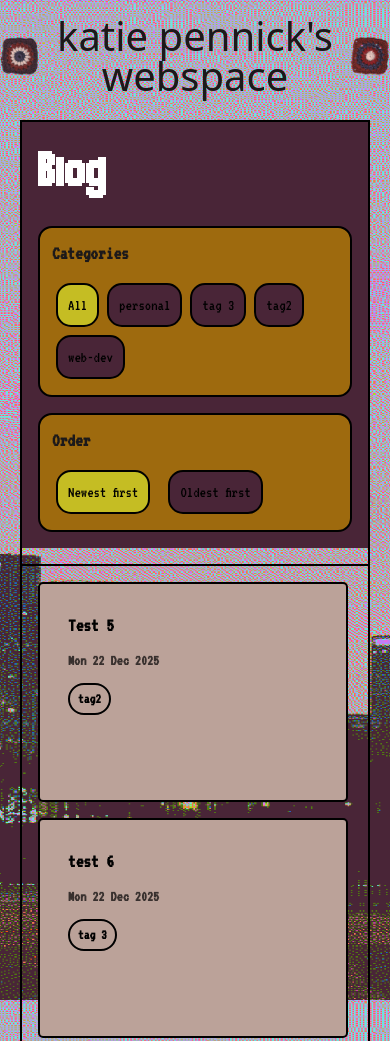
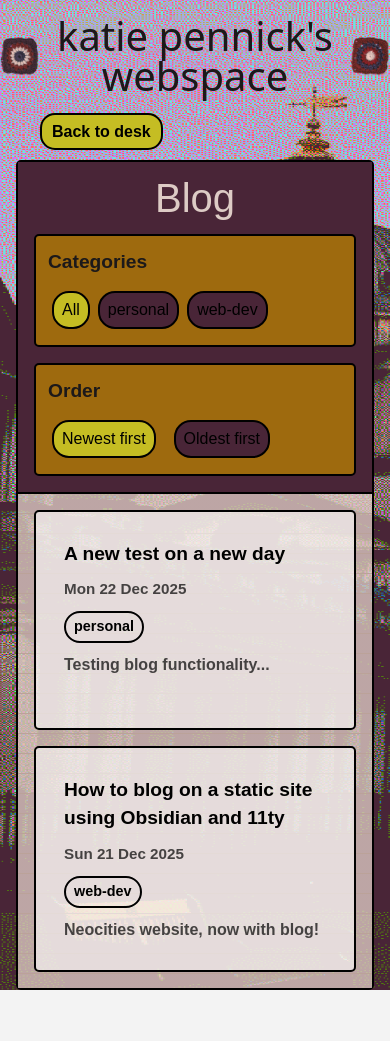
Before and after one commit to katiepennick/Katie-Pennicks-Webspace, an Eleventy site: page blog.njk in a window 390 px wide. Shown: the top 1041 px of the page. After the commit the page ends 1006 px from the top, so only its background shows below. Built offline with nearby package versions, Linux system fonts and the light colour scheme; Eleventy itself is replaced by a stand-in of ours; files that its build step writes are made by us from their sources; a web font is replaced by a local one.

Commit message:
Style blog back button, more responsive blog layout

```diff
--- a/_includes/footer.njk
+++ b/_includes/footer.njk
@@ -1,6 +1,7 @@
 <footer class="site-footer">
   <ul class="footer-nav">
     <li><a href="/about/">about</a></li>
+    <li><a href="/blog/">blog</a></li>
     <li><a href="/sitemap/">sitemap</a></li>
   </ul>
 </footer>
--- a/_includes/layout.njk
+++ b/_includes/layout.njk
@@ -12,6 +12,9 @@
 
   <link href="https://fonts.googleapis.com/css2?family=Press+Start+2P&display=swap" rel="stylesheet">
   <link href="https://fonts.googleapis.com/css2?family=VT323&display=swap" rel="stylesheet">
+
+  <link rel="preconnect" href="https://fonts.gstatic.com" crossorigin>
+  <link href="https://fonts.googleapis.com/css2?family=Jersey+15&display=swap" rel="stylesheet">
 
   <meta charset="UTF-8" />
   <meta name="viewport" content="width=device-width, initial-scale=1.0" />
--- a/_includes/layout_blog.njk
+++ b/_includes/layout_blog.njk
@@ -13,7 +13,11 @@
     <link href="https://fonts.googleapis.com/css2?family=Press+Start+2P&display=swap" rel="stylesheet">
     <link href="https://fonts.googleapis.com/css2?family=VT323&display=swap" rel="stylesheet">
 
-    <meta charset="UTF-8" />
+    <link rel="preconnect" href="https://fonts.googleapis.com">
+    <link rel="preconnect" href="https://fonts.gstatic.com" crossorigin>
+    <link href="https://fonts.googleapis.com/css2?family=Jersey+15&display=swap" rel="stylesheet">
+
+<meta charset="UTF-8" />
     <meta name="viewport" content="width=device-width, initial-scale=1.0" />
 
     <title>{{ title or "Katie Pennick's webspace" }}</title>
--- a/_includes/layout_empty.njk
+++ b/_includes/layout_empty.njk
@@ -12,6 +12,9 @@
 
     <link href="https://fonts.googleapis.com/css2?family=Press+Start+2P&display=swap" rel="stylesheet">
     <link href="https://fonts.googleapis.com/css2?family=VT323&display=swap" rel="stylesheet">
+
+    <link rel="preconnect" href="https://fonts.gstatic.com" crossorigin>
+    <link href="https://fonts.googleapis.com/css2?family=Jersey+15&display=swap" rel="stylesheet">
 
     <meta charset="UTF-8" />
     <meta name="viewport" content="width=device-width, initial-scale=1.0" />
--- a/_includes/post.njk
+++ b/_includes/post.njk
@@ -2,8 +2,11 @@
 layout: layout_blog.njk
 ---
 
+<a class="back-button" href="/blog">Back to blog</a>
+
 <div class="blog-layout">
     <aside class="blog-sidebar">
+
         <h1 class="blog-title">{{ title }}</h1>
 
         <section class="blog-box" aria-labelledby="post-info">
@@ -42,6 +45,8 @@
             <p class="blog-muted">No categories yet.</p>
             {% endif %}
         </section>
+
+
     </aside>
 
     <section class="blog-main" aria-label="Blog content">
--- a/_posts/Test2.md
+++ /dev/null
@@ -1,6 +0,0 @@
----
-title: "Test again"
-date: 2025-12-22
-tags: [tag2]
-draft: false
----
--- a/_posts/Test3.md
+++ /dev/null
@@ -1,6 +0,0 @@
----
-title: "Test 3"
-date: 2025-12-22
-tags: [tag2]
-draft: false
----
--- a/_posts/Test4.md
+++ /dev/null
@@ -1,6 +0,0 @@
----
-title: "test 4"
-date: 2025-12-22
-tags: [tag2]
-draft: false
----
--- a/_posts/Test6.md
+++ /dev/null
@@ -1,6 +0,0 @@
----
-title: "test 6"
-date: 2025-12-22
-tags: [tag 3]
-draft: false
----
--- a/_posts/test5.md
+++ /dev/null
@@ -1,6 +0,0 @@
----
-title: "Test 5"
-date: 2025-12-22
-tags: [tag2]
-draft: false
----
--- a/blog-tag.njk
+++ b/blog-tag.njk
@@ -8,6 +8,7 @@
 eleventyComputed:
   title: Posts tagged {{ tag }}
 ---
+<a class="back-button" href="/blog">Back to blog</a>
 
 <h1 class="blog-title">Posts tagged “{{ tag }}”</h1>
 
--- a/blog.njk
+++ b/blog.njk
@@ -3,7 +3,7 @@
 title: Blog
 permalink: /blog/
 ---
-
+<a class="back-button" href="/desk">Back to desk</a>
 <div class="blog-layout">
     <aside class="blog-sidebar">
         <h1 class="blog-title">Blog</h1>
--- a/css/base.css
+++ b/css/base.css
@@ -56,7 +56,7 @@
 
 body {
   color: #1c191a;
-  font-family: "VT323", monospace;
+  font-family: "Jersey 15", sans-serif;
   font-weight: 400;
   font-style: normal;
   background: #f3f3f3;
@@ -110,7 +110,7 @@
   margin: 1em 0;
   padding-top: 2em;
   padding-left: 5em;
-  background-color: var(--theme-dark);
+  background-color: var(--theme-neutral-dark);
   border-left: var(--theme-accent1) 5px;
   border-radius: 0.33em;
 }
@@ -218,7 +218,7 @@
 .site-footer {
   margin-top: 32px;
   padding: 16px 8px 8px;
-  border-top: 1px solid #ddd;
+  border-top: 1px solid var(--theme-light);
   font-size: 14px;
   text-align: center;
 }
@@ -247,7 +247,7 @@
 /* Hover + keyboard focus */
 .site-footer a:hover,
 .site-footer a:focus-visible {
-  background-color: #fff3c2;
+  background-color: var(--theme-accent1);
   color: #000;
 }
 
--- a/css/blog.css
+++ b/css/blog.css
@@ -10,11 +10,13 @@
   --blog-border: #000000;
   --blog-button-bg: #492537;
   --blog-accent: #c5bd23;
+  --blog-accent2: #ed7e54;
   --blog-text: #000;
   --blog-muted: rgba(0, 0, 0, 0.7);
   --blog-gap: 16px;
   --blog-radius: 5px;
-  --card-bg: #bba299;
+  --card-bg: #ffffff9a;
+  --back-button-bg: #c78fcb;
 
   /* Controls scroll height of the cards area */
   --blog-scroll-height: 70vh;
@@ -22,36 +24,52 @@
 
 .blog-layout {
   display: grid;
-  margin: 20px;
   grid-template-columns: 280px 1fr;
   gap: 0;
+
+  margin: 40px;
+  border: solid black 2px;
+  border-radius: 5px;
+
+  height: calc(100vh - 300px);
+  grid-template-rows: 1fr;
+  overflow: hidden;
   align-items: stretch; /* important: equal height columns */
-  border: solid black 2px;
-  border-radius: 0;
-  overflow: hidden; /* makes it feel like one attached frame */
 }
 
 .blog-sidebar {
   background: var(--blog-sidebar-bg);
   padding: 16px;
   position: sticky;
-  top: 16px; /* adjust to taste */
-  align-self: start;
   top: 0;
-  /* make it fill the full column height */
-  height: 100%;
+  height: auto;
 }
 
 .blog-sidebar .blog-title {
-  margin: 0 0 12px 0;
-  color: #fff;
-  font-size: 3rem;
+  color: #ddcbc5;
+  font-family: "Jersey 15", sans-serif;
+  font-weight: 400;
+  font-style: normal;
+  font-size: 2.5rem;
+  text-align: center;
+  line-height: 1;
 }
 
 .blog-main {
   border-left: 2px solid var(--blog-border);
   padding: 16px;
   min-width: 0;
+  overflow: auto;
+
+  background-color: rgba(227, 208, 201, 0.5);
+  background-size: 20px 20px;
+  background-image: repeating-linear-gradient(
+    0deg,
+    #bba299,
+    #bba299 1px,
+    rgba(227, 208, 201, 0.5) 1px,
+    rgba(227, 208, 201, 0.5)
+  );
 }
 
 .blog-title {
@@ -63,7 +81,7 @@
   margin-top: 16px;
   padding: 12px;
   border: 2px solid var(--blog-border);
-  border-radius: 14px;
+  border-radius: 5px;
   background: var(--blog-box-bg);
 }
 
@@ -83,16 +101,16 @@
   border: 2px solid var(--blog-border);
   background: var(--blog-button-bg);
   color: var(--blog-text);
-  padding: 8px 10px;
+  padding: 5px 8px;
   margin: 4px;
-  border-radius: 15px;
+  border-radius: 17px;
   cursor: pointer;
   font: inherit;
 }
 
 .blog-btn:hover,
 .blog-btn:focus-visible {
-  background: var(--blog-accent);
+  background: var(--blog-accent2);
 }
 
 .blog-btn[aria-pressed="true"] {
@@ -104,18 +122,17 @@
   outline-offset: 3px;
 }
 
+.back-button {
+  color: var(--back-button-bg);
+  padding: 8px 10px;
+  border-radius: 15px;
+  border: solid black 2px;
+  font-size: 1rem;
+  margin-left: 40px;
+}
+
 .blog-muted {
   color: var(--blog-muted);
-}
-
-.blog-main {
-  min-width: 0; /* prevents overflow weirdness */
-}
-
-.blog-scroll {
-  height: var(--blog-scroll-height);
-  overflow: auto;
-  padding-right: 4px;
 }
 
 .post-grid {
@@ -144,7 +161,8 @@
 
 .post-card:hover,
 .post-card:focus-within {
-  transform: translateY(-3px) rotate(-0.3deg);
+  transform: translateY(3px) rotate(-0.3deg);
+  color: var(--blog-accent2);
   /* plus any card background change you want */
 }
 
@@ -240,13 +258,9 @@
 @media (max-width: 720px) {
   .blog-layout {
     grid-template-columns: 1fr;
-    padding-left: 32;
-    padding-right: 32;
-  }
-
-  .blog-main {
-    border-left: none;
-    border-top: 2px solid var(--blog-border); /* optional separator */
+    height: auto;
+    overflow: visible;
+    margin: 16px;
   }
 
   .blog-sidebar {
@@ -254,15 +268,10 @@
     top: auto;
   }
 
-  .blog-scroll {
-    height: auto; /* let it flow on small screens */
+  .blog-main {
     overflow: visible;
-  }
-
-  .blog-main {
     border-left: none;
-    padding-left: 32;
-    margin-top: var(--blog-gap);
+    border-top: 2px solid var(--blog-border); /* optional separator */
   }
 
   .post-grid {
```
